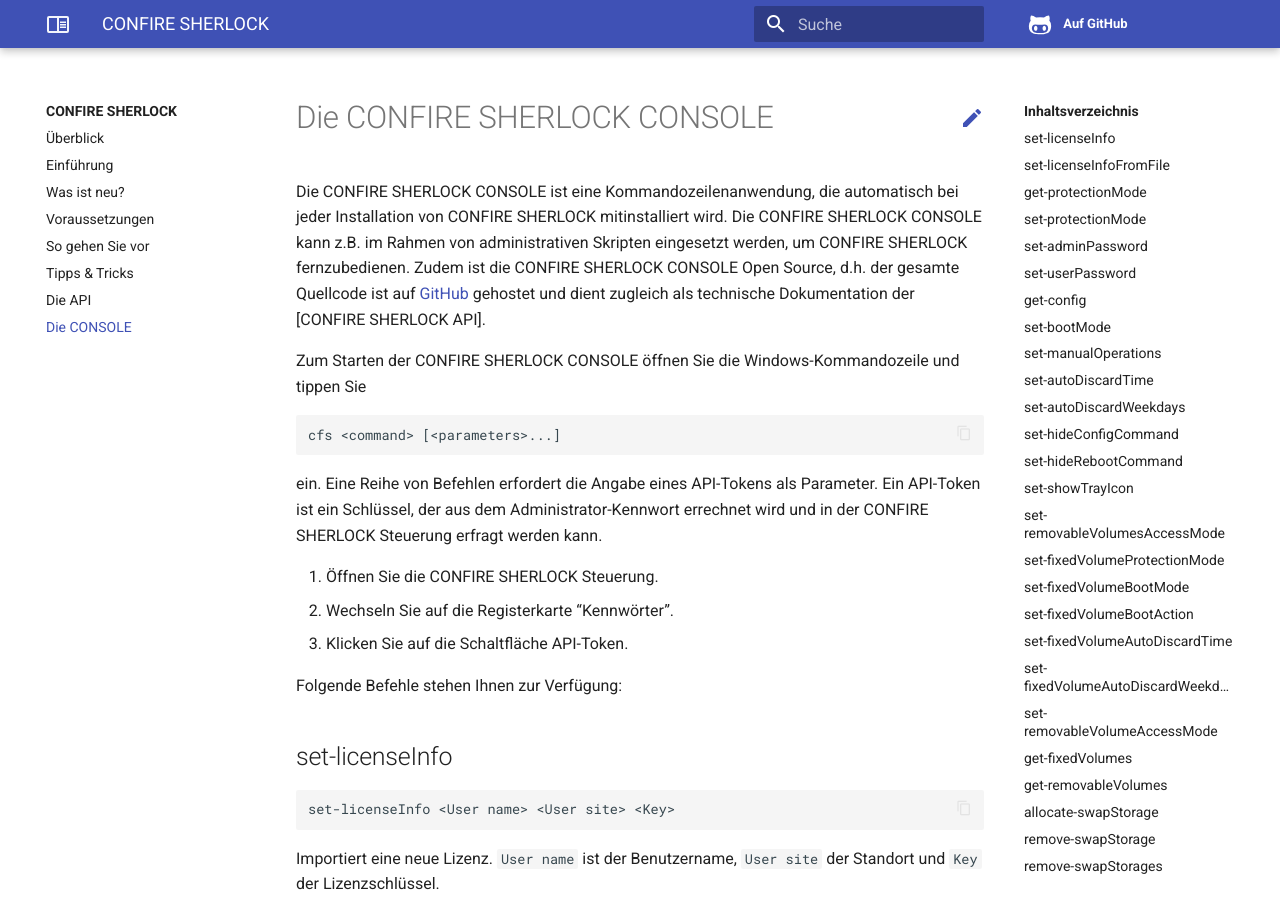
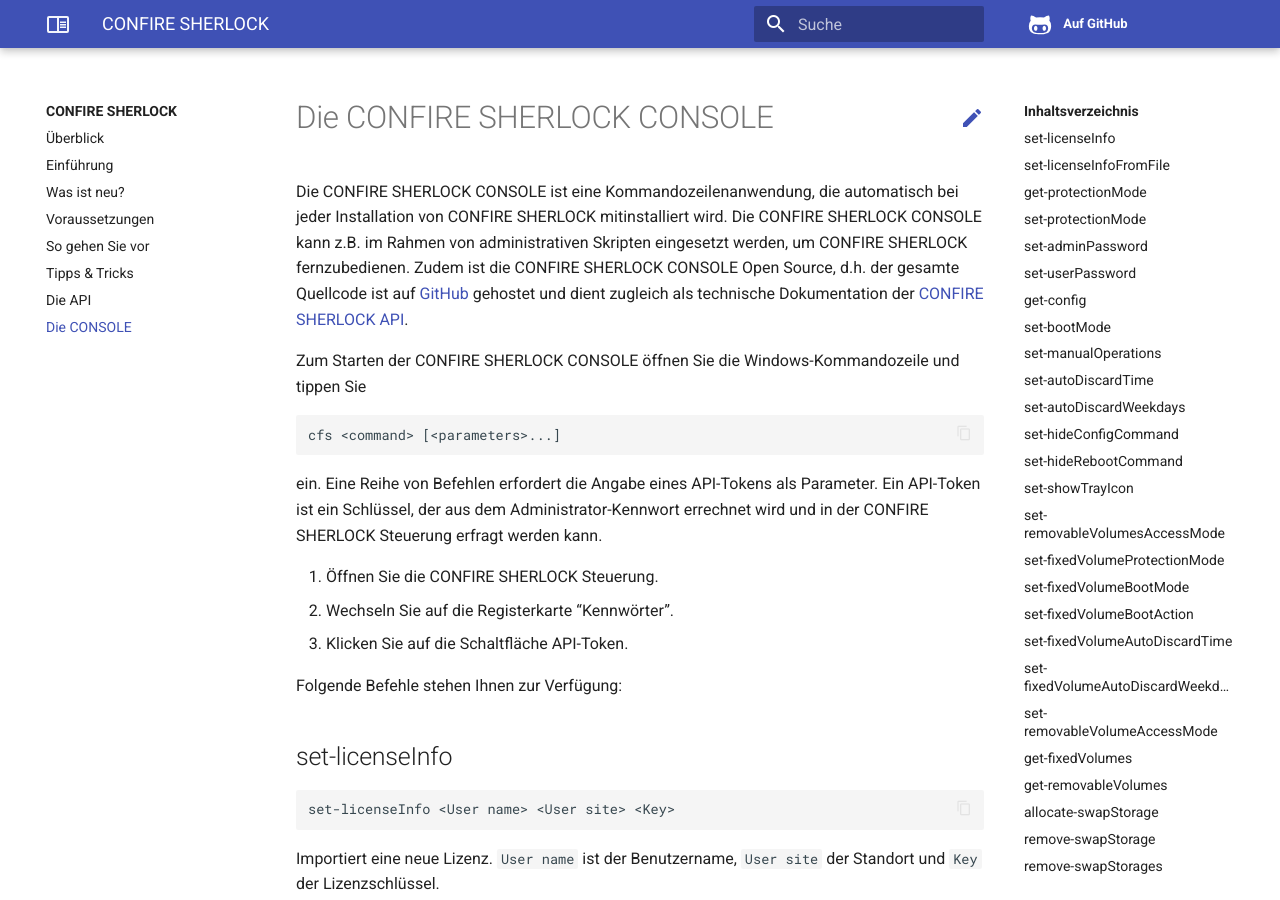
Before and after one commit to stuebersystems/doc.sherlock.de, an MkDocs documentation site: the page built from docs/console.md, in a window 1280 px wide and 900 px high. Built offline with MkDocs 1.6.1, drawn with Linux system fonts in a browser that asks for light colours; some of the changed text lies outside the part shown.

````diff
--- a/docs/console.md
+++ b/docs/console.md
@@ -1,6 +1,6 @@
 # Die CONFIRE SHERLOCK CONSOLE
 
-Die CONFIRE SHERLOCK CONSOLE ist eine Kommandozeilenanwendung, die automatisch bei jeder Installation von CONFIRE SHERLOCK mitinstalliert wird. Die CONFIRE SHERLOCK CONSOLE kann z.B. im Rahmen von administrativen Skripten eingesetzt werden, um CONFIRE SHERLOCK fernzubedienen. Zudem ist die CONFIRE SHERLOCK CONSOLE Open Source, d.h. der gesamte Quellcode ist auf [GitHub](https://github.com/stuebersystems/sherlock.console) gehostet und dient zugleich als technische Dokumentation der \[CONFIRE SHERLOCK API\].
+Die CONFIRE SHERLOCK CONSOLE ist eine Kommandozeilenanwendung, die automatisch bei jeder Installation von CONFIRE SHERLOCK mitinstalliert wird. Die CONFIRE SHERLOCK CONSOLE kann z.B. im Rahmen von administrativen Skripten eingesetzt werden, um CONFIRE SHERLOCK fernzubedienen. Zudem ist die CONFIRE SHERLOCK CONSOLE Open Source, d.h. der gesamte Quellcode ist auf [GitHub](https://github.com/stuebersystems/sherlock.console) gehostet und dient zugleich als technische Dokumentation der [CONFIRE SHERLOCK API].
 
 Zum Starten der CONFIRE SHERLOCK CONSOLE öffnen Sie die Windows-Kommandozeile und tippen Sie
 
@@ -420,4 +420,4 @@ Beispiel:
 cfs prepare-system FE520676B1A1D933674F3632EAEEB163D1E88244F5EB1DEDABAB2319EEA010EB
 ```
 
-\[CONFIRE SHERLOCK API\]: api.md
+[CONFIRE SHERLOCK API]: /api.md
````
